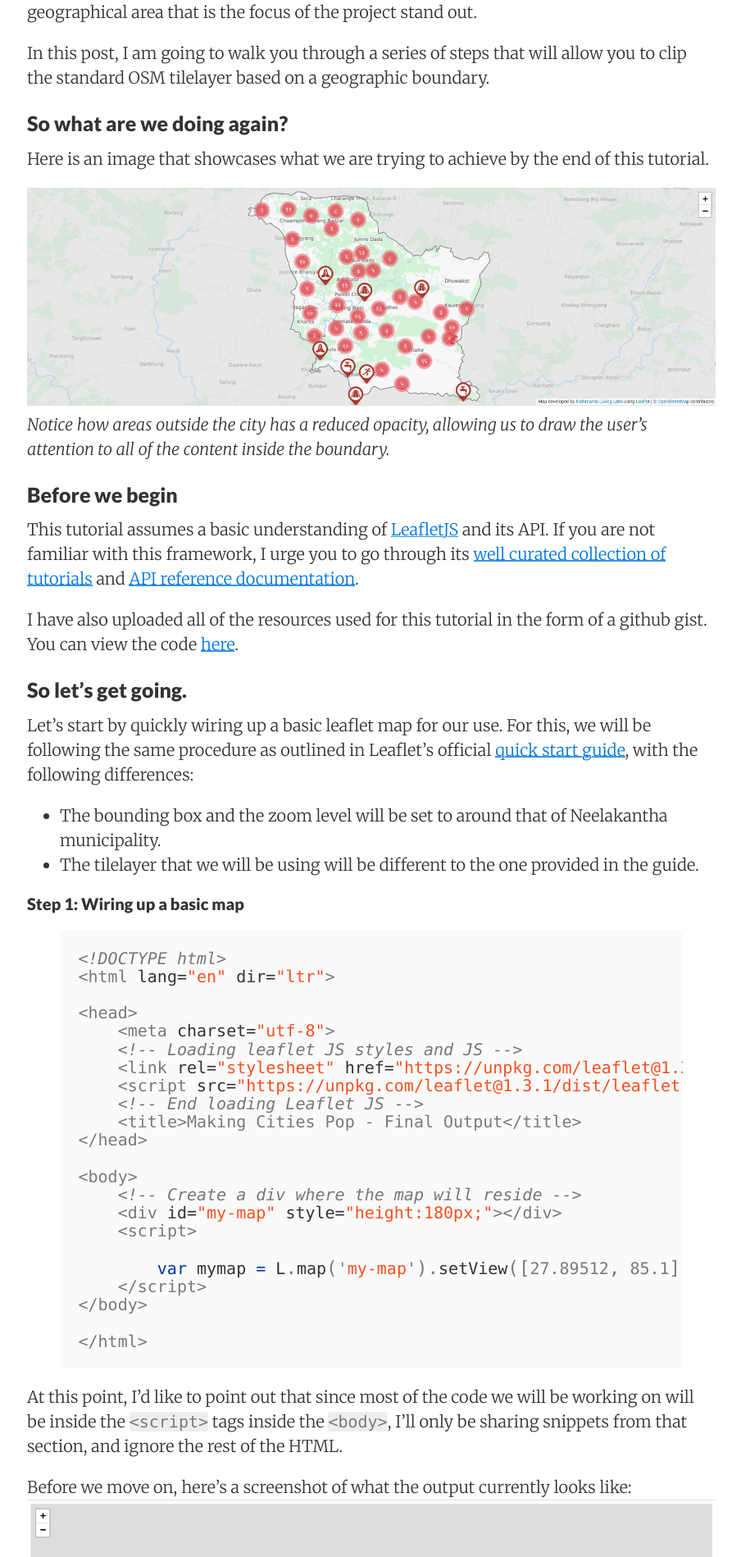
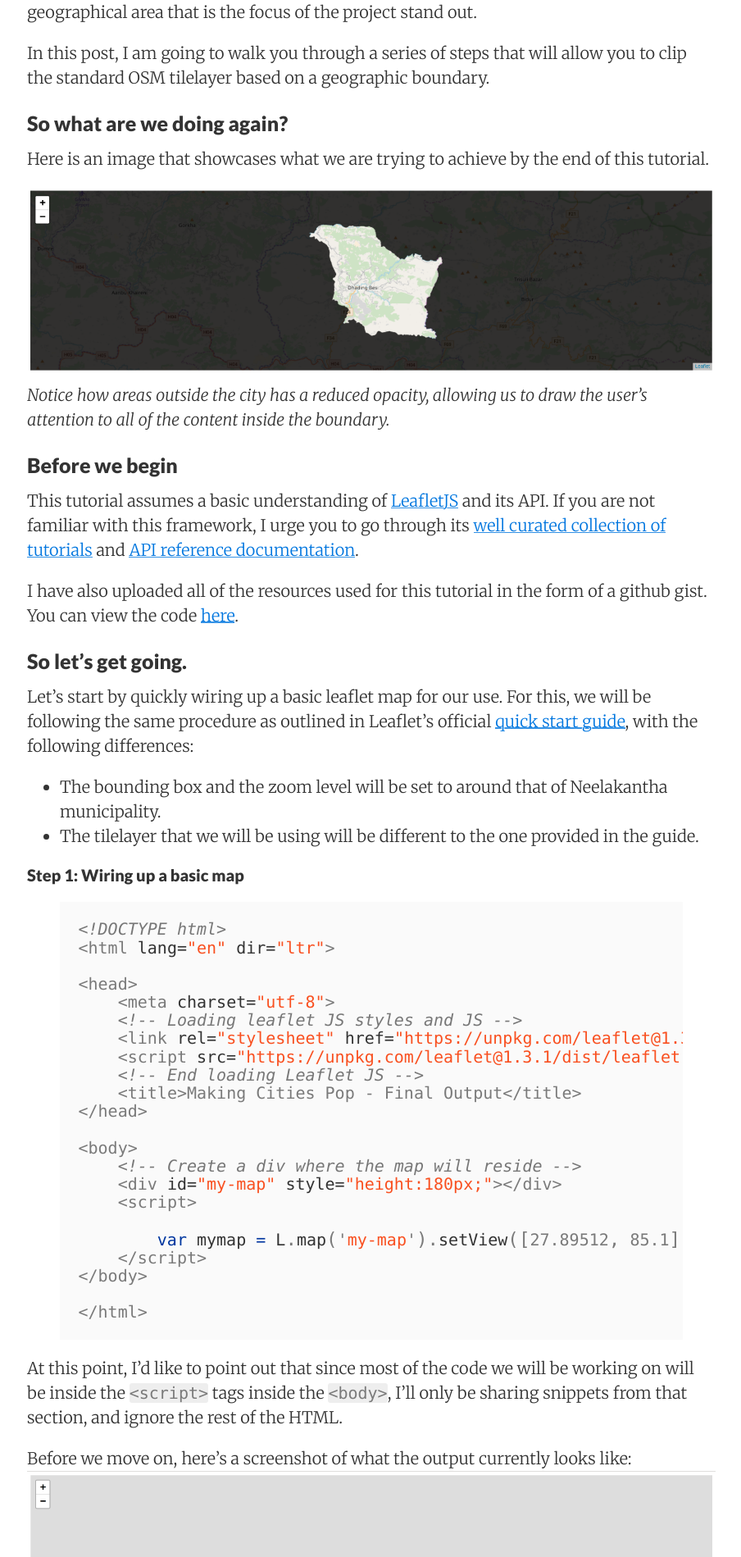
Before and after one commit to KathmanduLivingLabs/kathmandulivinglabs.github.io, a Jekyll site: the page built from _posts/2018-04-25-making-boundaries-pop.md, in a window 1280 px wide. Shown: the part 487-2386 px from the top of the page at 82% size, without its empty margins (187-1091 px from the left). Built offline with Jekyll 4.4.1, drawn with Linux system fonts in a browser that asks for light colours.

Commit message:
loaded geojson

```diff
--- a/_posts/2018-04-25-making-boundaries-pop.md
+++ b/_posts/2018-04-25-making-boundaries-pop.md
@@ -13,7 +13,7 @@
 ### So what are we doing again?
 Here is an image that showcases what we are trying to achieve by the end of this tutorial.
 
-![]({{ "/assets/img/boundary.png" | absolute_url }})
+![]({{ "/assets/img/scr_4.png" | absolute_url }})
 *Notice how areas outside the city has a reduced opacity, allowing us to draw the user’s attention to all of the content inside the boundary.*
 
 ### Before we begin
```
